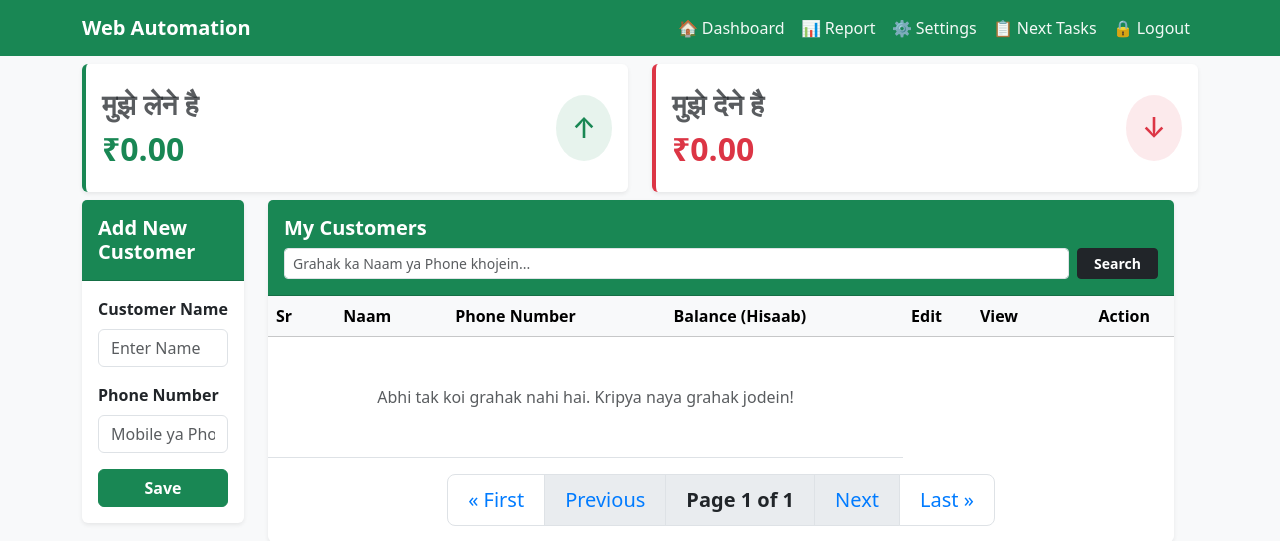
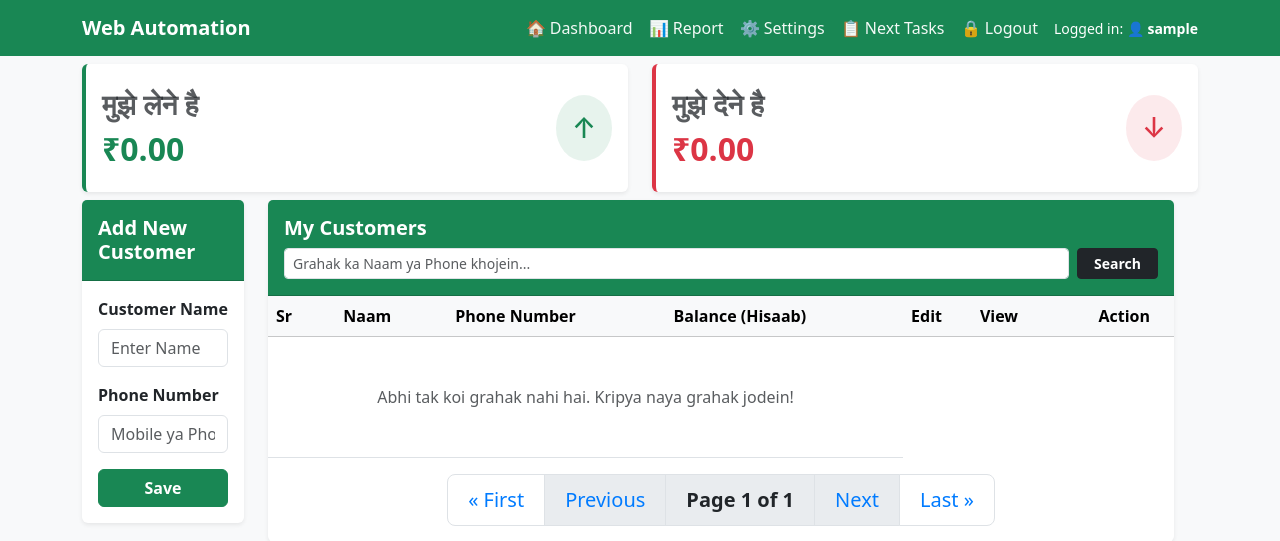
Before and after one commit to Dilip25825/web-automation-with-excel-khata, a Django app: page / in a window 1280 px wide. Shown: the top 541 px of the page. Run offline with Django 5.2, Linux system fonts and the light colour scheme; the visitor is signed in with stand-in values (Sample User, id 1); data that the repository does not hold is empty; some libraries are stand-ins or nearby versions.

Commit message:
Update: navbar

```diff
--- a/khata/templates/khata/base.html
+++ b/khata/templates/khata/base.html
@@ -51,15 +51,19 @@
         <a class="nav-link" href="{% url 'shop_profile' %}">⚙️ Settings</a>
     </li>
     <li class="nav-item">
-                        <a class="nav-link" href="{% url 'task_list' %}">
-                             📋 Next Tasks
-                        </a>
+        <a class="nav-link" href="{% url 'task_list' %}">📋 Next Tasks</a>
     </li>
     <li class="nav-item">
         <form action="{% url 'logout' %}" method="POST" class="d-inline">
             {% csrf_token %}
             <button type="submit" class="nav-link btn btn-link text-white">🔒 Logout</button>
         </form>
+    </li>
+    <!-- Yeh raha correction: span ko li tag ke andar daalein -->
+    <li class="nav-item d-flex align-items-center">
+        <span class="text-white small ms-2">
+            Logged in: <strong class="text-white">👤 {{request.user.username}}</strong>
+        </span>
     </li>
 </ul>
             </div>
```
Lines whose indentation alone changed are shown as unchanged.
